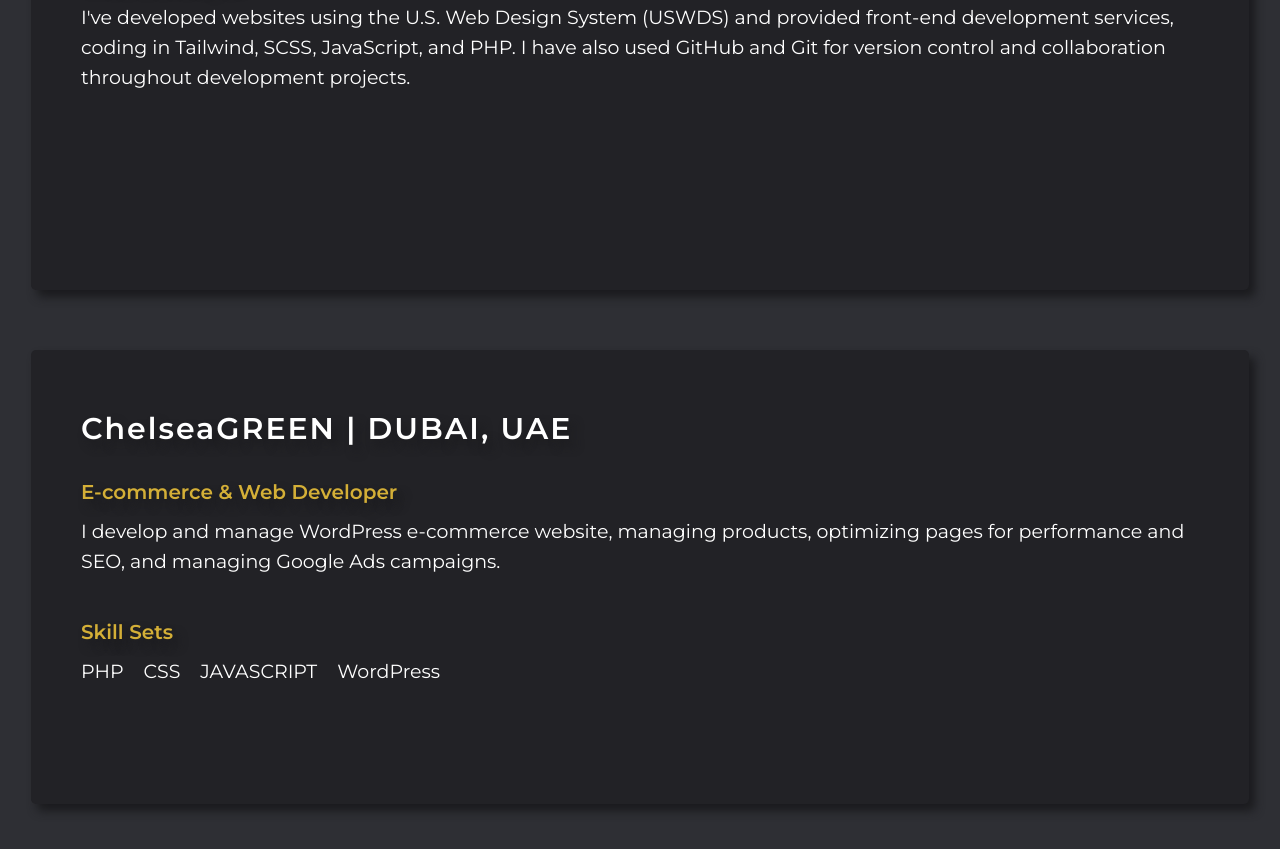
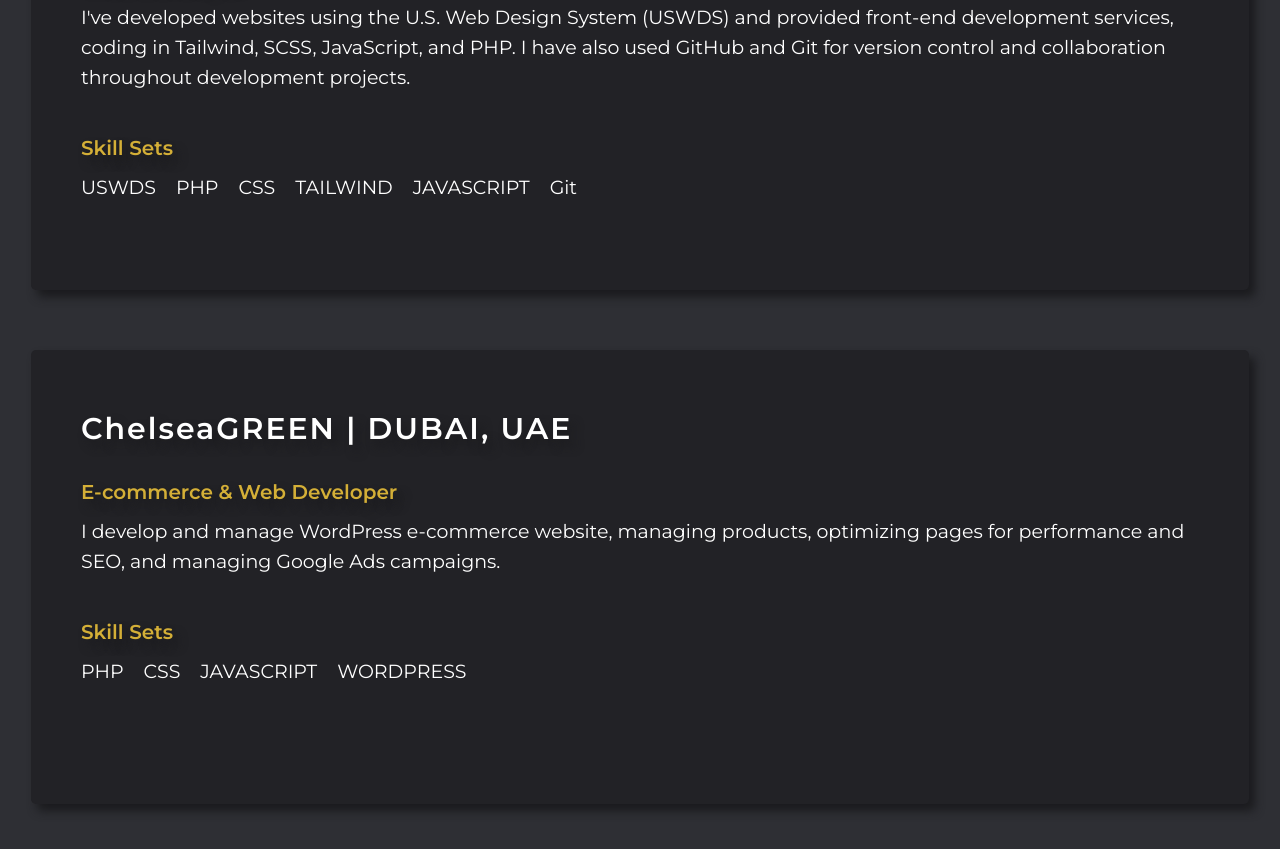
Before and after one commit to 4adriansalguet/adrian, a website: page index.html in a window 1280 px wide. Shown: the part 4838-5687 px from the top of the page. Drawn offline with nearby package versions, Linux system fonts and the light colour scheme.

Commit message:
Update index.html

```diff
--- a/index.html
+++ b/index.html
@@ -302,6 +302,17 @@
             and
             collaboration throughout development projects.
           </p>
+          <div class="skills">
+            <p class="highlighted">Skill Sets</p>
+            <div class="row">
+              <p>USWDS</p>
+              <p>PHP</p>
+              <p>CSS</p>
+              <p>TAILWIND</p>
+              <p>JAVASCRIPT</p>
+              <p>Git</p>
+            </div>
+          </div>
         </div>
 
         <div class="item" data-aos="fade-up" data-aos-delay="800" data-aos-duration="1500"
@@ -319,7 +330,7 @@
               <p>PHP</p>
               <p>CSS</p>
               <p>JAVASCRIPT</p>
-              <p>WordPress</p>
+              <p>WORDPRESS</p>
             </div>
           </div>
         </div>
```
